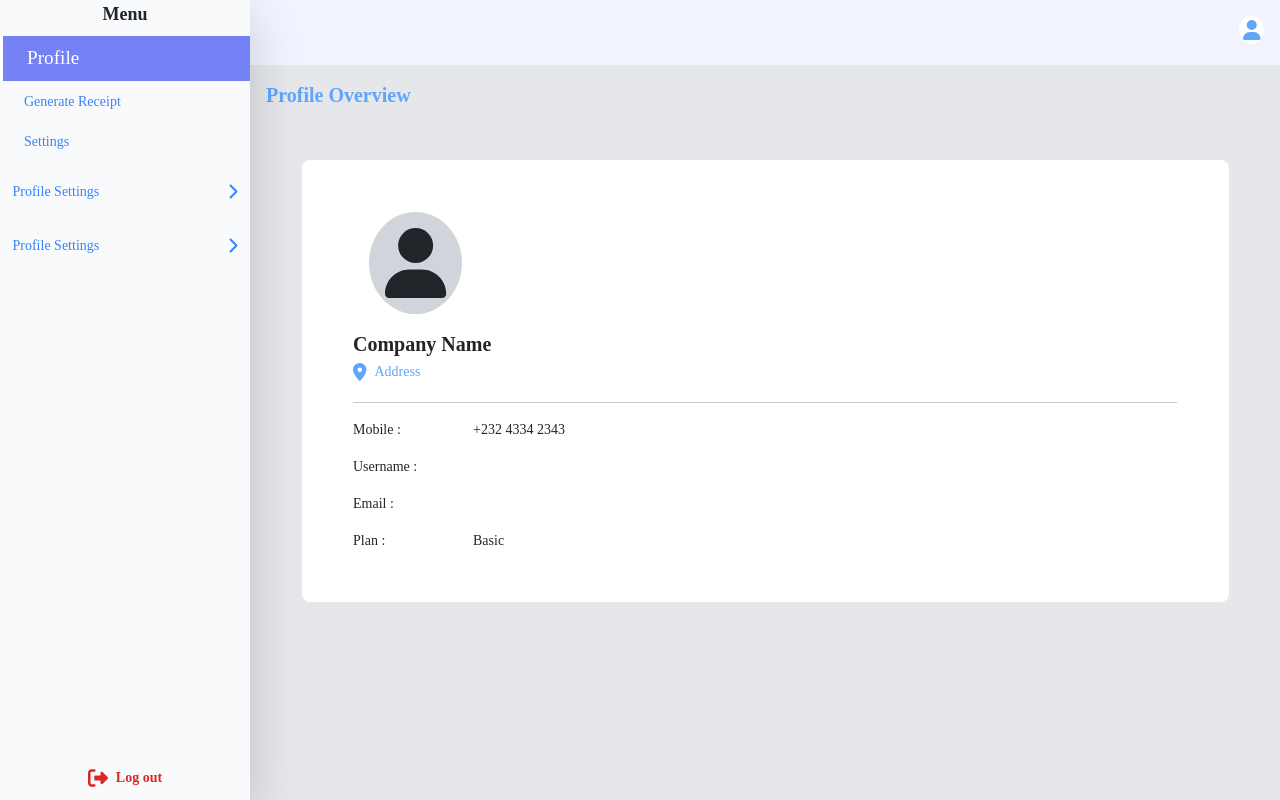
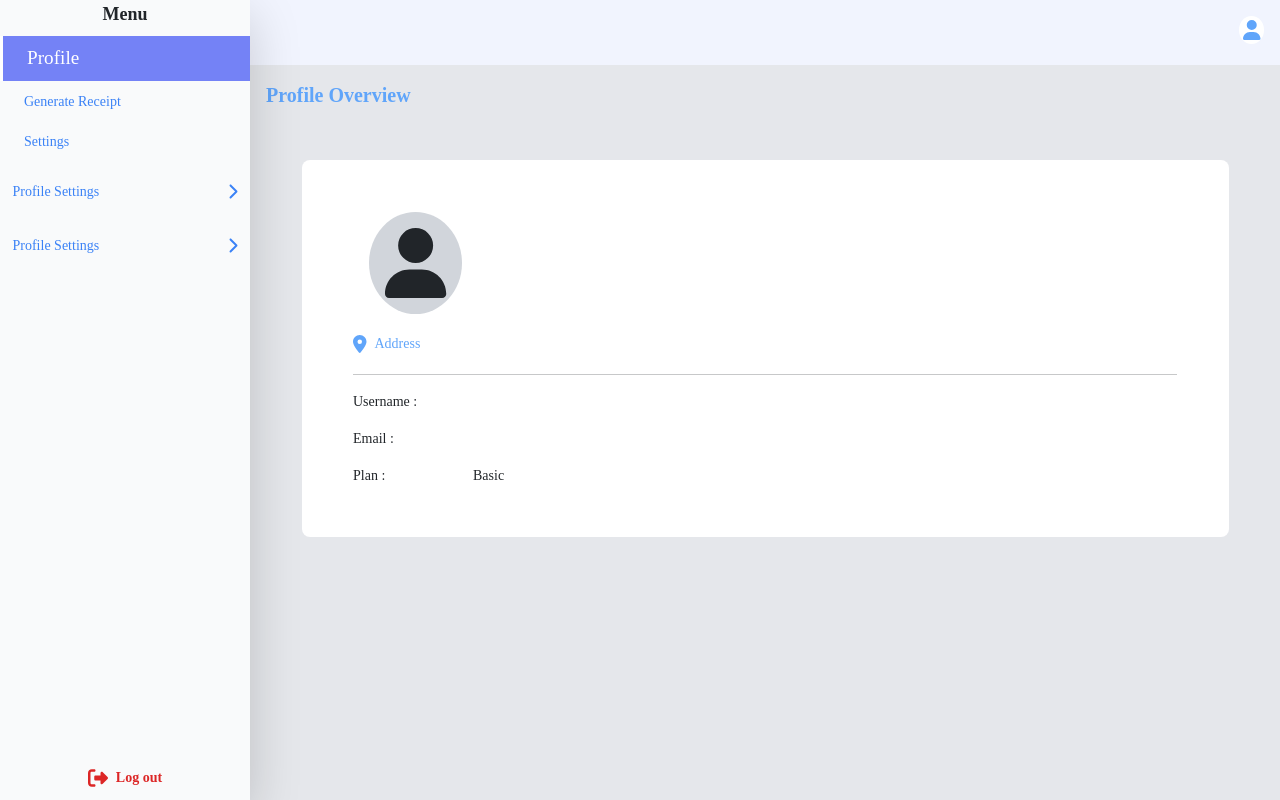
Before and after one commit to tobidechamp15/Receipt-Generator, a React (Create React App) app: page /invoicer/profile in a window 1280 px wide. Built offline with nearby package versions, Linux system fonts and the light colour scheme; a web font is replaced by a local one.

Commit message:
dev changes

```diff
--- a/src/Components/Dashboard.js
+++ b/src/Components/Dashboard.js
@@ -29,12 +29,12 @@ const Dashboard = () => {
             }
           );
           const data = await response.json();
-          console.log(data); // Just an example of what you can do with the response data
+          // console.log(data); // Just an example of what you can do with the response data
           const user = data.id;
           data.map((user) => {
             if (user._id === loggedInUser) {
               setUserData(user);
-              console.log(user);
+              // console.log(user)
             }
           });
         }
@@ -56,17 +56,14 @@ const Dashboard = () => {
           className="bg-gray-300 p-3 rounded-[50%] text-[70px] w-fit mx-3"
         />
         <div className="flex flex-col ">
-          <span className="text-xl font-bold">Company Name</span>
+          <span className="text-xl font-bold">{userData.username}</span>
           <section className="text-lg text-blue-400 gap-2 flex items-center">
             <FontAwesomeIcon icon={faLocationDot} />
             <span className="">Address</span>
           </section>
         </div>
         <hr />
-        <div className="flex  xs:flex-col">
-          <span className="w-[120px]">Mobile :</span>
-          <span>+232 4334 2343</span>
-        </div>
+
         <div className="flex  xs:flex-col">
           <span className="w-[120px]">Username :</span>
           <span className="font-semibold text-gray-500">
--- a/src/Components/Invoicer.js
+++ b/src/Components/Invoicer.js
@@ -46,7 +46,7 @@ const Invoicer = () => {
       title: "Profile Settings",
       items: [
         {
-          item: "Create Profile",
+          item: "Admin",
           linkTo: "/invoicer/profile",
         },
         {
--- a/src/Components/Settings.js
+++ b/src/Components/Settings.js
@@ -3,10 +3,9 @@ import "./Signup.css";
 import "./Login.css";
 
 const Settings = () => {
-
   const handleSubmit = () => {
-    alert('Your Profile has been created')
-  }
+    alert("Your Profile has been created");
+  };
   return (
     <div className="w-100 flex justify-center">
       <div className="boxShadow control bg-white p-[5%] m-[5%] sm:w-1/2 xs:w-full md:w-[70%] lg:w-[70%] xl:w-[50%]">
@@ -53,6 +52,9 @@ const Settings = () => {
               required
             />
           </div>
+          <div>
+            <input type="file" accept=".png, .jpg, .jpeg" id="" />
+          </div>
           <button
             type="submit"
             className=" btn btn-outline-success w-auto m-3 font-bold"
```
